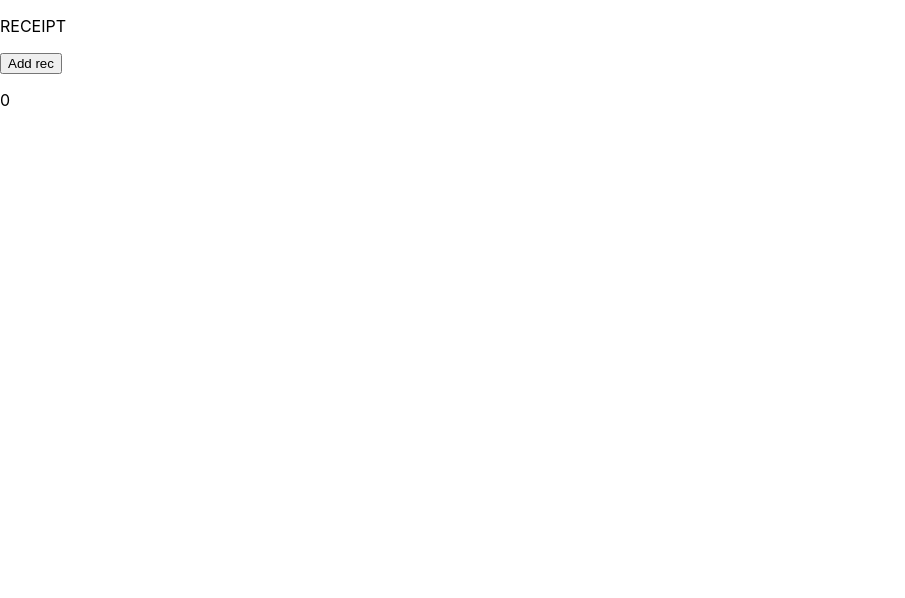
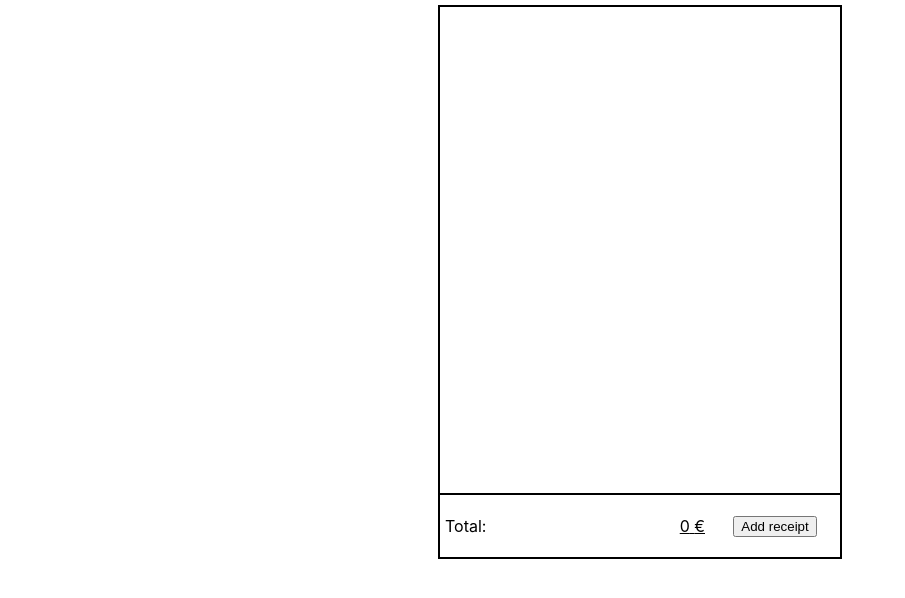
Before and after one commit to MockusT/receiptMaker, a React (Create React App) app: page / in a window 1280 px wide. Shown: the top 598 px of the page, without its empty margins (0-905 px from the left). Built offline with nearby package versions, Linux system fonts and the light colour scheme.

Commit message:
Container layout structure

```diff
--- a/public/index.html
+++ b/public/index.html
@@ -10,34 +10,10 @@
       content="Web site created using create-react-app"
     />
     <link rel="apple-touch-icon" href="%PUBLIC_URL%/logo192.png" />
-    <!--
-      manifest.json provides metadata used when your web app is installed on a
-      user's mobile device or desktop. See https://developers.google.com/web/fundamentals/web-app-manifest/
-    -->
-    <link rel="manifest" href="%PUBLIC_URL%/manifest.json" />
-    <!--
-      Notice the use of %PUBLIC_URL% in the tags above.
-      It will be replaced with the URL of the `public` folder during the build.
-      Only files inside the `public` folder can be referenced from the HTML.
-
-      Unlike "/favicon.ico" or "favicon.ico", "%PUBLIC_URL%/favicon.ico" will
-      work correctly both with client-side routing and a non-root public URL.
-      Learn how to configure a non-root public URL by running `npm run build`.
-    -->
     <title>React App</title>
   </head>
   <body>
     <noscript>You need to enable JavaScript to run this app.</noscript>
     <div id="root"></div>
-    <!--
-      This HTML file is a template.
-      If you open it directly in the browser, you will see an empty page.
-
-      You can add webfonts, meta tags, or analytics to this file.
-      The build step will place the bundled scripts into the <body> tag.
-
-      To begin the development, run `npm start` or `yarn start`.
-      To create a production bundle, use `npm run build` or `yarn build`.
-    -->
   </body>
 </html>
--- a/src/Components/Receipt/Receipt.tsx
+++ b/src/Components/Receipt/Receipt.tsx
@@ -2,6 +2,7 @@ import React, { useEffect, useState } from 'react';
 import Button from '../Button/Button';
 import SubReceipt from '../SubReceipt/SubReceipt';
 import SubReceiptInt from '../../Interfaces/SubReceiptInt';
+import './receipt.css';
 
 const Receipt: React.FunctionComponent = () => {
   const [subReceipts, setSubReceipts] = useState<SubReceiptInt[]>([]);
@@ -35,8 +36,8 @@ const Receipt: React.FunctionComponent = () => {
   };
 
   return (
-    <div>
-      <p>RECEIPT</p>
+    <div className="container">
+      <div className={subReceipts.length ? 'sub-receipt-container' : ''}>
         {subReceipts.map((s) => (
           <SubReceipt
             subReceipt={s}
@@ -45,8 +46,20 @@ const Receipt: React.FunctionComponent = () => {
             key={s.id}
           />
         ))}
-      <Button name="Add rec" handleClick={handleAddSubReceipt} />
-      <p>{cost}</p>
+      </div>
+      <div className="total-container">
+        <div className="total-price">
+          <p>Total:</p>
+          <p className="cost">
+            {cost}
+            {' '}
+            €
+          </p>
+        </div>
+        <div className="button-wrapper">
+          <Button name="Add receipt" handleClick={handleAddSubReceipt} />
+        </div>
+      </div>
     </div>
   );
 };
--- a/src/Components/Receipt/receipt.css
+++ b/src/Components/Receipt/receipt.css
@@ -10,3 +10,39 @@
     content:"€";
     right: 5px;
 }
+.container {
+    display: flex;
+    flex-direction: column;
+    align-items: center;
+    border: 2px solid black;
+    max-width: 400px;
+    min-height: 550px;
+    justify-content: space-between;
+    margin: 5px auto auto;
+}
+.total-container{
+    display: flex;
+    border-top: 2px solid black;
+    width: 100%;
+}
+.total-price{
+    flex: 2 0 0;
+    display: flex;
+    justify-content: space-between;
+    margin: 5px;
+}
+.sub-receipt-container{
+    width: 100%;
+    max-height: 500px;
+    overflow-y: auto;
+}
+
+.cost{
+    text-decoration: underline;
+}
+.button-wrapper{
+    flex: 1 0 0;
+    display: flex;
+    justify-content: center;
+    align-items: center;
+}
--- a/src/Components/SubReceipt/SubReceipt.tsx
+++ b/src/Components/SubReceipt/SubReceipt.tsx
@@ -2,6 +2,7 @@ import React, { useEffect, useState } from 'react';
 import Button from '../Button/Button';
 import SubReceiptInt from '../../Interfaces/SubReceiptInt';
 import Select from '../Select/Select';
+import './subReceipt.css';
 
 interface SubReceiptProps {
   subReceipt: SubReceiptInt;
@@ -41,7 +42,7 @@ const SubReceipt: React.FunctionComponent<SubReceiptProps> = (props: SubReceiptP
 
 
   return (
-    <div>
+    <div className="subReceipt">
       <Select value={category} handleChange={handleCategoryChange} />
       {subReceipt.products.map((p) => (
         <div key={p.id}>
@@ -59,7 +60,7 @@ const SubReceipt: React.FunctionComponent<SubReceiptProps> = (props: SubReceiptP
           />
         </div>
       ))}
-      <Button name="Add" handleClick={handleAddProduct} />
+      <Button name="Add expense" handleClick={handleAddProduct} />
       <p>
         Cost is:
         {price}
--- /dev/null
+++ b/src/Components/SubReceipt/subReceipt.css
@@ -0,0 +1,5 @@
+.subReceipt {
+    border: 1px solid black;
+    margin: 10px;
+    background-color: #F5F5F5;
+}
```
Lines whose indentation alone changed are shown as unchanged.
